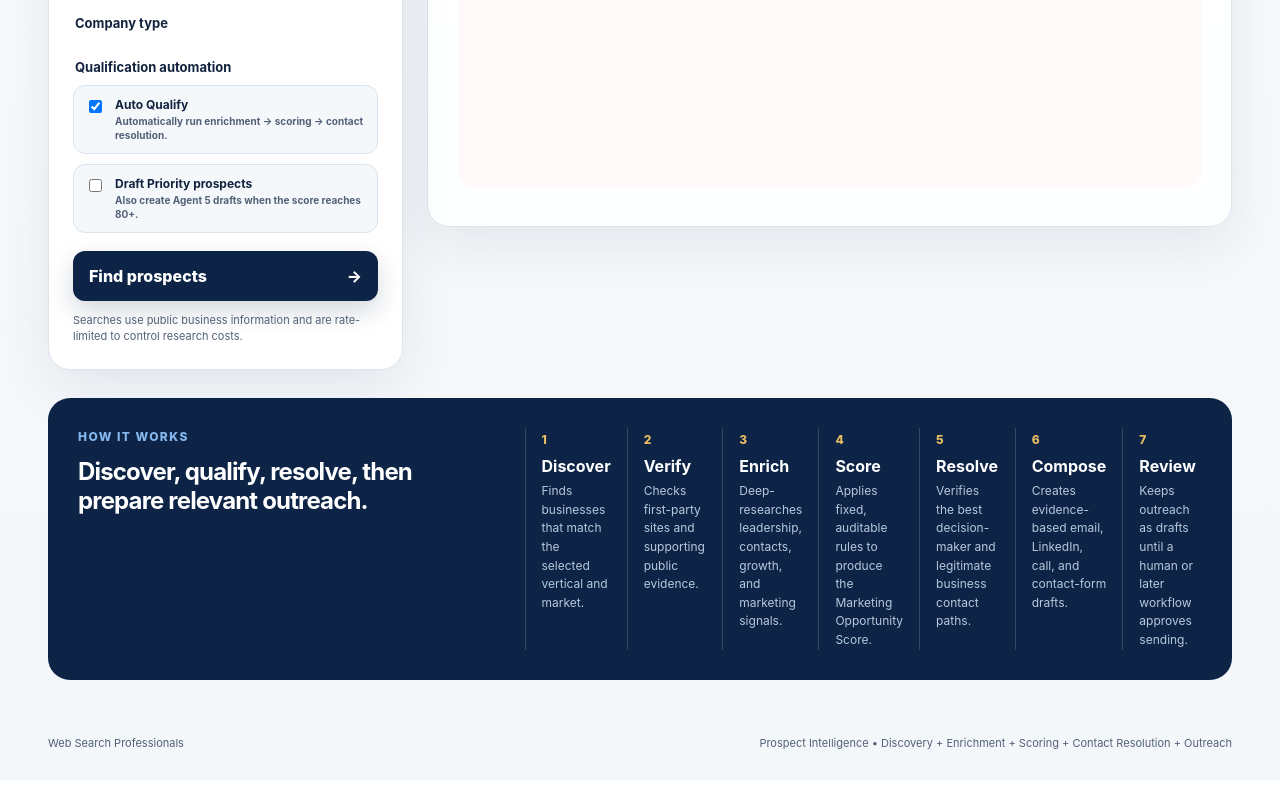
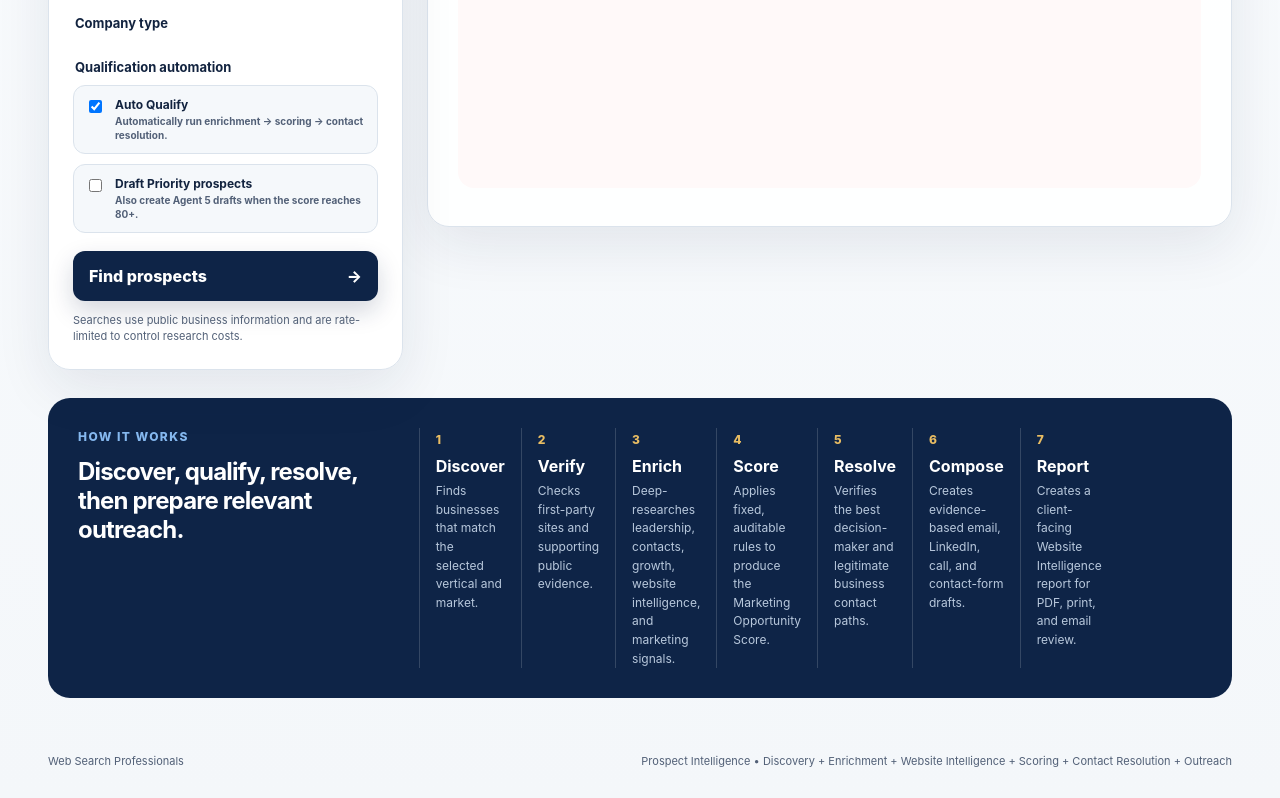
Before and after one commit to rudysellsdells-clone/agents-VIP, a website: page public/index.html in a window 1280 px wide. Shown: the part 982-1780 px from the top of the page. Drawn offline with nearby package versions, Linux system fonts and the light colour scheme; no server answers.

Commit message:
Load Website Intelligence report generator in the UI

```diff
--- a/public/index.html
+++ b/public/index.html
@@ -207,50 +207,24 @@
         <h2>Discover, qualify, resolve, then prepare relevant outreach.</h2>
       </div>
       <div class="steps">
-        <article>
-          <span>1</span>
-          <h3>Discover</h3>
-          <p>Finds businesses that match the selected vertical and market.</p>
-        </article>
-        <article>
-          <span>2</span>
-          <h3>Verify</h3>
-          <p>Checks first-party sites and supporting public evidence.</p>
-        </article>
-        <article>
-          <span>3</span>
-          <h3>Enrich</h3>
-          <p>Deep-researches leadership, contacts, growth, and marketing signals.</p>
-        </article>
-        <article>
-          <span>4</span>
-          <h3>Score</h3>
-          <p>Applies fixed, auditable rules to produce the Marketing Opportunity Score.</p>
-        </article>
-        <article>
-          <span>5</span>
-          <h3>Resolve</h3>
-          <p>Verifies the best decision-maker and legitimate business contact paths.</p>
-        </article>
-        <article>
-          <span>6</span>
-          <h3>Compose</h3>
-          <p>Creates evidence-based email, LinkedIn, call, and contact-form drafts.</p>
-        </article>
-        <article>
-          <span>7</span>
-          <h3>Review</h3>
-          <p>Keeps outreach as drafts until a human or later workflow approves sending.</p>
-        </article>
+        <article><span>1</span><h3>Discover</h3><p>Finds businesses that match the selected vertical and market.</p></article>
+        <article><span>2</span><h3>Verify</h3><p>Checks first-party sites and supporting public evidence.</p></article>
+        <article><span>3</span><h3>Enrich</h3><p>Deep-researches leadership, contacts, growth, website intelligence, and marketing signals.</p></article>
+        <article><span>4</span><h3>Score</h3><p>Applies fixed, auditable rules to produce the Marketing Opportunity Score.</p></article>
+        <article><span>5</span><h3>Resolve</h3><p>Verifies the best decision-maker and legitimate business contact paths.</p></article>
+        <article><span>6</span><h3>Compose</h3><p>Creates evidence-based email, LinkedIn, call, and contact-form drafts.</p></article>
+        <article><span>7</span><h3>Report</h3><p>Creates a client-facing Website Intelligence report for PDF, print, and email review.</p></article>
       </div>
     </section>
   </main>
 
   <footer>
     <span>Web Search Professionals</span>
-    <span>Prospect Intelligence • Discovery + Enrichment + Scoring + Contact Resolution + Outreach</span>
+    <span>Prospect Intelligence • Discovery + Enrichment + Website Intelligence + Scoring + Contact Resolution + Outreach</span>
   </footer>
 
+  <script src="https://cdn.jsdelivr.net/npm/jspdf@2.5.2/dist/jspdf.umd.min.js" integrity="sha256-kBSlKa1M3+Q7oPXZ0YqG0QYpLrj2QBnPq7m0xXjCHHY=" crossorigin="anonymous"></script>
+  <script src="/report.js"></script>
   <script type="module" src="/ui.js"></script>
 </body>
 </html>
```
